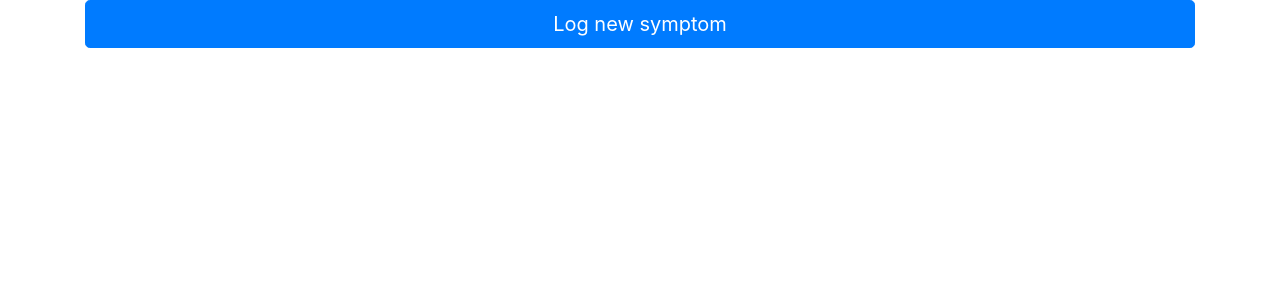
After one commit to shirleneliew/tender_elion, a Django app: template tender/userflow/templates/userflow/symptom/new.html in a window 1280 px wide. The commit adds this page. Shown: the top 300 px of the page. Run offline with Django 3.2, Linux system fonts and the light colour scheme; the template is opened without the code that fills it, so the values that code supplies are empty; some libraries are stand-ins or nearby versions.

Commit message:
added routes for key pages

```diff
--- a/tender/userflow/templates/userflow/experience.html
+++ b/tender/userflow/templates/userflow/experience.html
@@ -1,5 +1,7 @@
 {% extends "./base.html" %}
 
 {% block content %}
-
+  <a href="{% url 'userflow:symptom_new' %}" type="submit" class="btn  btn-lg btn-primary btn-block">
+    Log new symptom
+  </a>
 {% endblock %}
--- a/tender/userflow/templates/userflow/report.html
+++ b/tender/userflow/templates/userflow/report.html
@@ -0,0 +1,5 @@
+{% extends './base.html' %}
+
+{% block content %}
+
+{% endblock %}
--- /dev/null
+++ b/tender/userflow/templates/userflow/symptom/new.html
@@ -0,0 +1,7 @@
+{% extends './../base.html' %}
+
+{% block content %}
+  <a href="{% url 'userflow:symptom_result' %}" type="submit" class="btn  btn-lg btn-primary btn-block">
+    Log new symptom
+  </a>
+{% endblock %}
--- a/tender/userflow/urls.py
+++ b/tender/userflow/urls.py
@@ -6,7 +6,7 @@ app_name = 'userflow'
 urlpatterns = [
     path('onboarding', views.onboarding, name='onboarding'),
     path('experience', views.experience, name='experience'),
-    path('symptom/new', views.symptom_new),
-    path('symptom/result', views.symptom_result),
-    path('report', views.report),
+    path('symptom/new', views.symptom_new, name='symptom_new'),
+    path('symptom/result', views.symptom_result, name='symptom_result'),
+    path('report', views.report, name='report'),
 ]
```
Also changed, not shown: tender/userflow/templates/userflow/symptom/result.html (added, +7 -0 lines), tender/userflow/views.py (+3 -4 lines), tender/userflow/templates/userflow/symptom_new.html (deleted), tender/userflow/templates/userflow/symptom_result.html (deleted).
